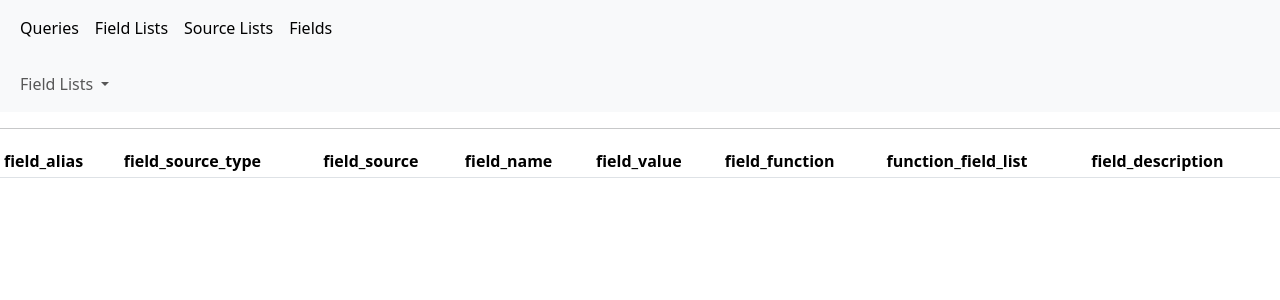
After one commit to OlexiyZ/DGFdev, a Django app: page /datamanagement/fields/ in a window 1280 px wide. The commit adds this page. Shown: the top 300 px of the page. Run offline with Django 5.2, Linux system fonts and the light colour scheme; data that the repository does not hold is empty.

Commit message:
First interface to tables

```diff
--- a/datamanagement/urls.py
+++ b/datamanagement/urls.py
@@ -3,4 +3,10 @@ from .views import *
 
 urlpatterns = [
     # path("upload/", upload_file),
+    path("", main),
+    path("fields/", fields),
+    path("field_lists/", field_lists),
+    path("fields/<str:fields_list_name>/", field_list_item),
+    # path("fields/field_list/<str:fields_list_name>/", field_list_item),
+    path("queries/", queries),
 ]
--- a/datamanagement/views.py
+++ b/datamanagement/views.py
@@ -1,44 +1,46 @@
 from django.shortcuts import render
 from django.http import JsonResponse
 from django.views.decorators.csrf import csrf_exempt
-from django.views.decorators.http import require_POST
-from openpyxl import load_workbook
-import json
+# from .models import *
+from storage.models import *
 
 
-# Create your views here.
-@csrf_exempt
-@require_POST
-def upload_file_(request):
-    file = request.FILES.get('excelFile')
-    if not file:
-        return JsonResponse({'error': 'Нет файла для загрузки'}, status=400)
+def main(request):
+    return render(request, 'datamanagement/main.html')
 
-    # Здесь вы можете обрабатывать файл, например, сохранять его на сервере
-    context = {'message': 'Файл успешно загружен'}
-    wb = load_workbook(file)
+def fields(request):
+    all_fields = Field.objects.all()
+    all_field_lists = FieldList.objects.all()
+    context = {
+        'fields': all_fields,
+        'field_lists': all_field_lists
+    }
+    return render(request, 'datamanagement/fields.html', context)
 
-    sheets = dict()
-    # Adding items to Listbox
-    for sheet_item in wb.worksheets:
-        tables = []
-        sheet_title = sheet_item.title
-        # sheets.append(sheet_title)
-        selected_sheet = wb[sheet_title]
-        for table_item in selected_sheet.tables:
-            tables.append(table_item)
-        sheets[sheet_title] = tables
 
-    # Define the filename
-    file_name = file.name.split('.', -1)[:-1]  # 'data.json'
-    i = 0
-    filename = ''
-    for part in file_name:
-        filename = filename + part + '.'
+def field_list_item(request, fields_list_name):
+    field_list = FieldList.objects.get(field_list_name=fields_list_name)
+    filtered_fields = Field.objects.filter(field_list=field_list)
+    all_field_lists = FieldList.objects.all()
+    context = {
+        'fields': filtered_fields,
+        'field_lists': all_field_lists,
+        'current_field_list': field_list
+    }
+    return render(request, 'datamanagement/fields.html', context)
 
-    # Open the file in write mode ('w') and write the JSON data
-    with open(filename + 'json', 'w') as f:
-        json.dump(sheets, f, indent=4)
 
-    # return JsonResponse({'message': f'Файл {file.name} успешно загружен'})
-    return render(request, 'storage/excelimport.html', context)
+def field_lists(request):
+    all_field_lists = FieldList.objects.all()
+    context = {
+        'field_lists': all_field_lists
+    }
+    return render(request, 'datamanagement/field_lists.html', context)
+
+
+def queries(request):
+    all_queries = Query.objects.all()
+    context = {
+        'queries': all_queries
+    }
+    return render(request, 'datamanagement/queries.html', context)
--- /dev/null
+++ b/templates/datamanagement/fields.html
@@ -0,0 +1,97 @@
+<!DOCTYPE html>
+<html lang="en">
+<head>
+    <meta charset="UTF-8">
+    <title>Fields</title>
+    <link href="https://cdn.jsdelivr.net/npm/bootstrap@5.3.3/dist/css/bootstrap.min.css" rel="stylesheet" integrity="sha384-QWTKZyjpPEjISv5WaRU9OFeRpok6YctnYmDr5pNlyT2bRjXh0JMhjY6hW+ALEwIH" crossorigin="anonymous">
+</head>
+<body>
+<header>
+    <nav class="navbar navbar-expand-lg bg-body-tertiary">
+      <div class="container-fluid">
+        <button class="navbar-toggler" type="button" data-bs-toggle="collapse" data-bs-target="#navbarSupportedContent" aria-controls="navbarSupportedContent" aria-expanded="false" aria-label="Toggle navigation">
+          <span class="navbar-toggler-icon"></span>
+        </button>
+        <div class="collapse navbar-collapse" id="navbarSupportedContent">
+          <ul class="navbar-nav me-auto mb-2 mb-lg-0">
+            <li class="nav-item">
+              <a class="nav-link active" aria-current="page" href="/datamanagement/queries/">Queries</a>
+            </li>
+            <li class="nav-item">
+                <a class="nav-link active" aria-current="page" href="/datamanagement/field_lists/">Field Lists</a>
+            </li>
+            <li class="nav-item">
+                <a class="nav-link active" aria-current="page" href="#">Source Lists</a>
+            </li>
+            <li class="nav-item">
+                <a class="nav-link active" aria-current="page" href="/datamanagement/fields/">Fields</a>
+            </li>
+          </ul>
+        </div>
+      </div>
+    </nav>
+</header>
+
+    <nav class="navbar navbar-expand-lg bg-body-tertiary">
+        <div class="container-fluid">
+            <button class="navbar-toggler" type="button" data-bs-toggle="collapse" data-bs-target="#navbarSupportedContent" aria-controls="navbarSupportedContent" aria-expanded="false" aria-label="Toggle navigation">
+              <span class="navbar-toggler-icon"></span>
+            </button>
+            <div class="collapse navbar-collapse" id="navbarSupportedContent">
+                <ul class="navbar-nav me-auto mb-2 mb-lg-0">
+                    <li class="nav-item dropdown">
+                      <a class="nav-link dropdown-toggle" href="#" role="button" data-bs-toggle="dropdown" aria-expanded="false">
+                        Field Lists
+                      </a>
+                      <ul class="dropdown-menu">
+                          {% for field_list in field_lists %}
+                          <li><a class="dropdown-item" href="/datamanagement/fields/{{ field_list.field_list_name }}/">{{ field_list.field_list_name }}</a></li>
+{#                          <li><a class="dropdown-item" href="/datamanagement/fields/field_list/{{ field_list.field_list_name }}/">{{ field_list.field_list_name }}</a></li>    #}
+                          {% endfor %}
+                      </ul>
+                    </li>
+                </ul>
+            </div>
+        </div>
+    </nav>
+    <hr />
+    {% if current_field_list %}
+        <p>Field List: {{ current_field_list.field_list_name }}</p>
+        <p>Data Source: {{ current_field_list.data_source.source_list_name }}</p>
+    {% endif %}
+    <main>
+        <div>
+            <table id="fieldsTable" class="table table-sm table-striped table-hover">
+                <thead>
+                    <tr>
+                        <th>field_alias</th>
+                        <th>field_source_type</th>
+                        <th>field_source</th>
+                        <th>field_name</th>
+                        <th>field_value</th>
+                        <th>field_function</th>
+                        <th>function_field_list</th>
+                        <th>field_description</th>
+                    </tr>
+                </thead>
+                <tbody class="table-group-divider">
+                {% for field in fields %}
+                    <tr>
+                        <td>{{ field.field_alias }}</td>
+                        <td>{{ field.field_source_type }}</td>
+                        <td>{{ field.field_source }}</td>
+                        <td>{{ field.field_name }}</td>
+                        <td>{{ field.field_value }}</td>
+                        <td>{{ field.field_function }}</td>
+                        <td>{{ field.function_field_list }}</td>
+                        <td>{{ field.field_description }}</td>
+                    </tr>
+                {% endfor %}
+                </tbody>
+            </table>
+        </div>
+    </main>
+
+<script src="https://cdn.jsdelivr.net/npm/bootstrap@5.3.3/dist/js/bootstrap.bundle.min.js" integrity="sha384-YvpcrYf0tY3lHB60NNkmXc5s9fDVZLESaAA55NDzOxhy9GkcIdslK1eN7N6jIeHz" crossorigin="anonymous"></script>
+</body>
+</html>
```
Also changed, not shown: templates/datamanagement/field_lists.html (added, +62 -0 lines), templates/datamanagement/main.html (added, +42 -0 lines), templates/datamanagement/queries.html (added, +66 -0 lines), storage/urls.py, storage/views.py, templates/storage/excelimport.html, templates/storage/field_lists.html (added), templates/storage/fields.html (added), templates/storage/table_display.html (added).
